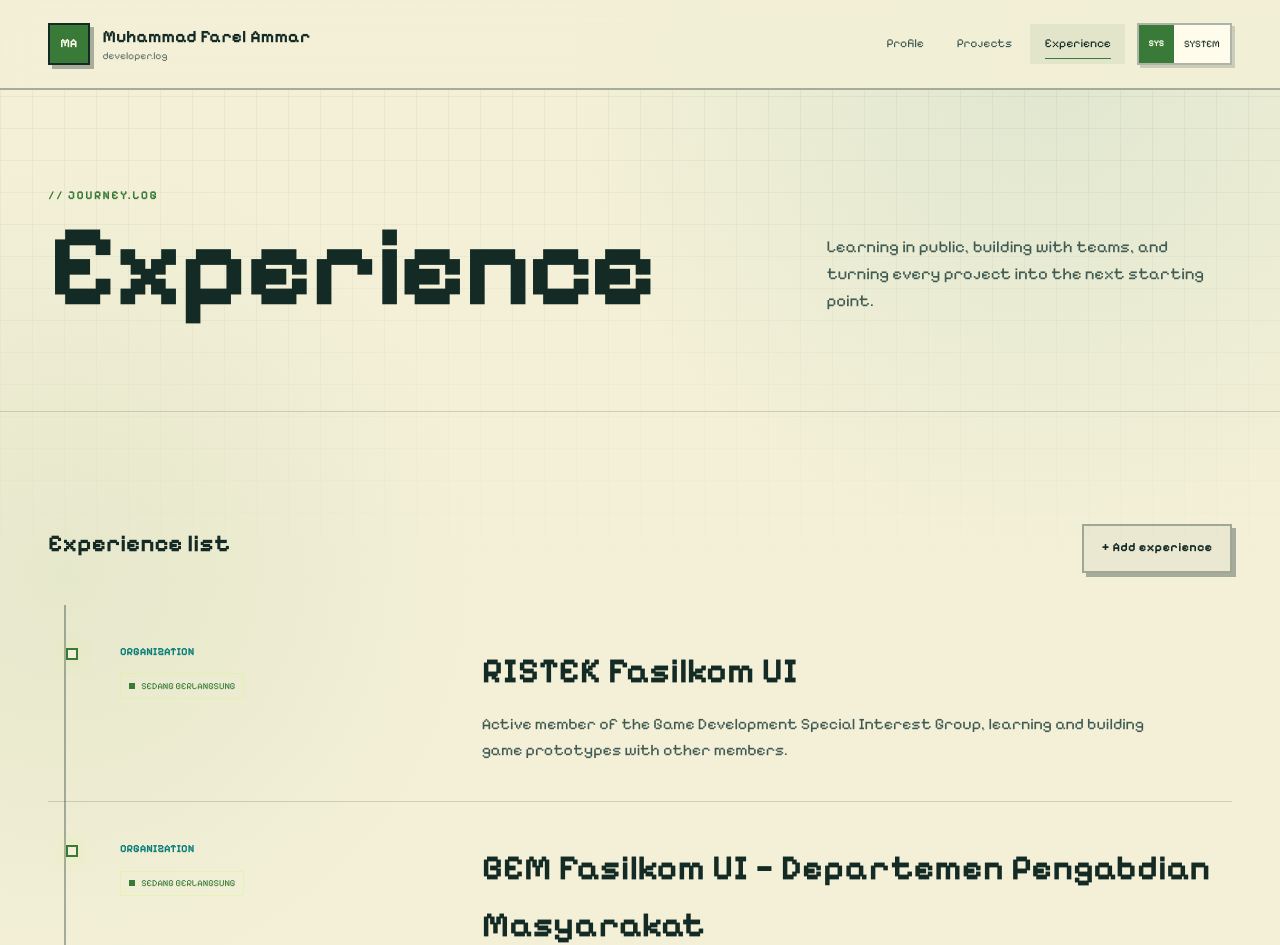
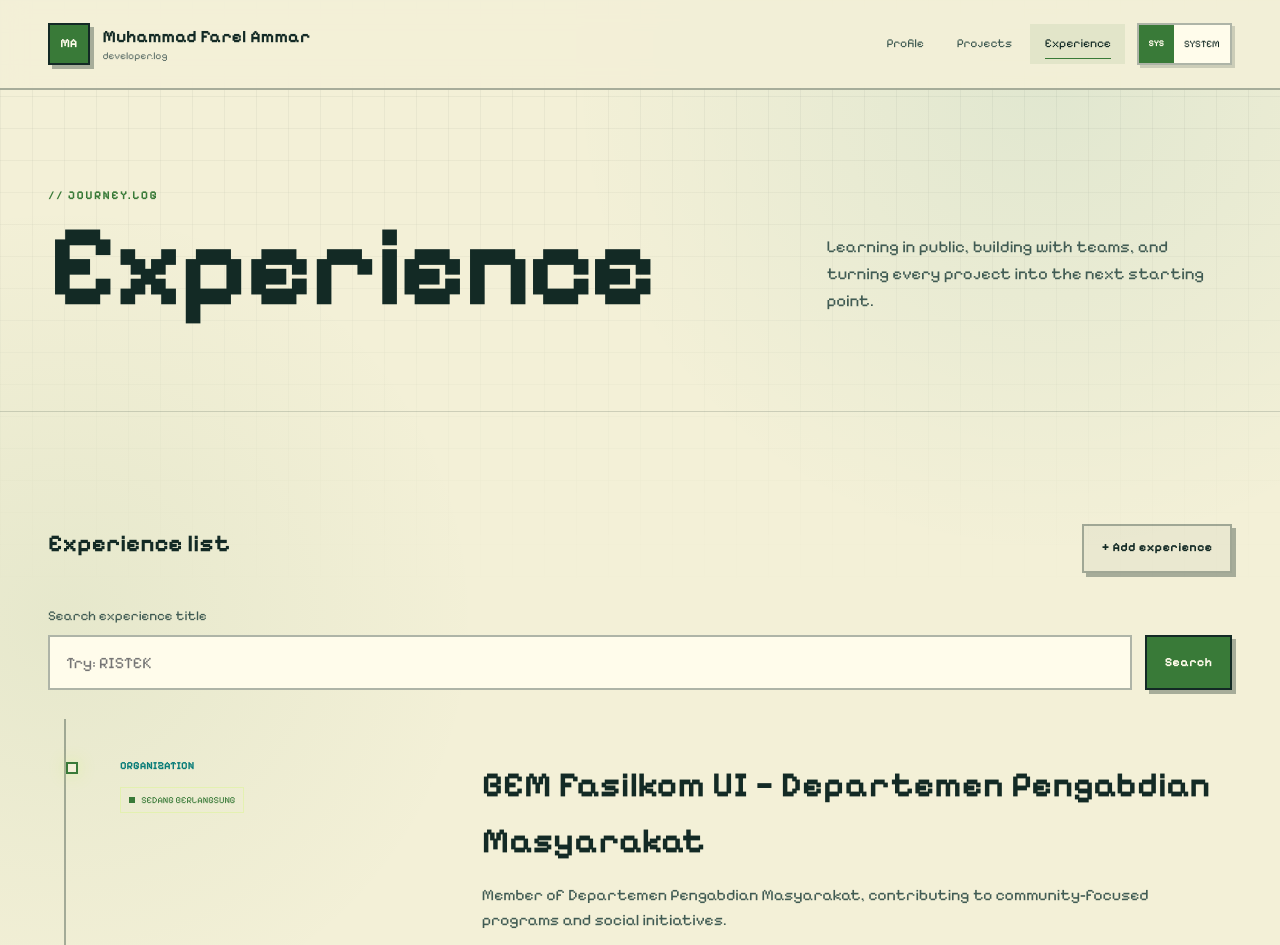
Before and after one commit to marlioboro/PBP, a Django app: page /experience/ in a window 1280 px wide. Shown: the top 945 px of the page. Run offline with Django 5.2, Linux system fonts and the light colour scheme; data comes from the database, SQL or seed files in the repository.

Commit message:
feat: deliver and render experiences through JSON

```diff
--- a/main/urls.py
+++ b/main/urls.py
@@ -4,6 +4,7 @@ from main.views import (
     create_experience,
     create_project,
     delete_project,
+    get_experiences_json,
     get_projects_json,
     show_experience,
     show_main,
@@ -18,6 +19,7 @@ urlpatterns = [
     path('', show_main, name='show_main'),
     path('experience/', show_experience, name='show_experience'),
     path('experience/add/', create_experience, name='create_experience'),
+    path('api/experiences/', get_experiences_json, name='get_experiences_json'),
     path('projects/', show_projects, name='show_projects'),
     path('projects/add/', create_project, name='create_project'),
     path('projects/<uuid:project_id>/delete/', delete_project, name='delete_project'),
--- a/main/views.py
+++ b/main/views.py
@@ -35,11 +35,29 @@ def show_main(request):
 
 
 def show_experience(request):
+    experiences = [
+        item.object
+        for item in serializers.deserialize(
+            'json', get_experiences_json(request).content
+        )
+    ]
     context = build_context(
         active_page='experience',
-        experience_list=Experience.objects.all(),
+        experience_list=experiences,
+        title_query=request.GET.get('title', '').strip(),
     )
     return render(request, 'experience.html', context)
+
+
+def get_experiences_json(request):
+    experiences = Experience.objects.all().order_by('-started_at')
+    title_query = request.GET.get('title', '').strip()
+    if title_query:
+        experiences = experiences.filter(title__icontains=title_query)
+    return HttpResponse(
+        serializers.serialize('json', experiences),
+        content_type='application/json',
+    )
 
 
 def create_experience(request):
--- a/templates/experience.html
+++ b/templates/experience.html
@@ -21,6 +21,16 @@
                 <h2 id="experience-list-heading">Experience list</h2>
                 <a class="button button-ghost" href="{% url 'main:create_experience' %}">+ Add experience</a>
             </div>
+            <form class="project-search" method="get" action="{% url 'main:show_experience' %}" role="search">
+                <label for="experience-title-search">Search experience title</label>
+                <div class="project-search-controls">
+                    <input id="experience-title-search" name="title" type="search" value="{{ title_query }}" placeholder="Try: RISTEK" autocomplete="off">
+                    <button class="button button-primary" type="submit">Search</button>
+                    {% if title_query %}
+                        <a class="button button-ghost" href="{% url 'main:show_experience' %}">Clear</a>
+                    {% endif %}
+                </div>
+            </form>
             <ol class="timeline-list">
                 {% for experience in experience_list %}
                     <li class="timeline-item">
@@ -43,7 +53,11 @@
                 {% empty %}
                     <li class="empty-state">
                         <span aria-hidden="true">[ ]</span>
-                        <p>Belum ada pengalaman yang ditambahkan.</p>
+                        {% if title_query %}
+                            <p>Tidak ada pengalaman dengan judul "{{ title_query }}".</p>
+                        {% else %}
+                            <p>Belum ada pengalaman yang ditambahkan.</p>
+                        {% endif %}
                     </li>
                 {% endfor %}
             </ol>
```
Also changed, not shown: main/tests.py (+31 -0 lines).
